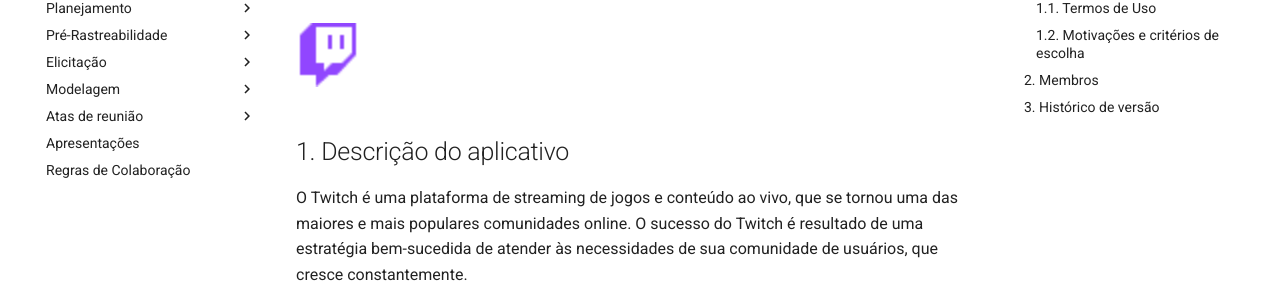
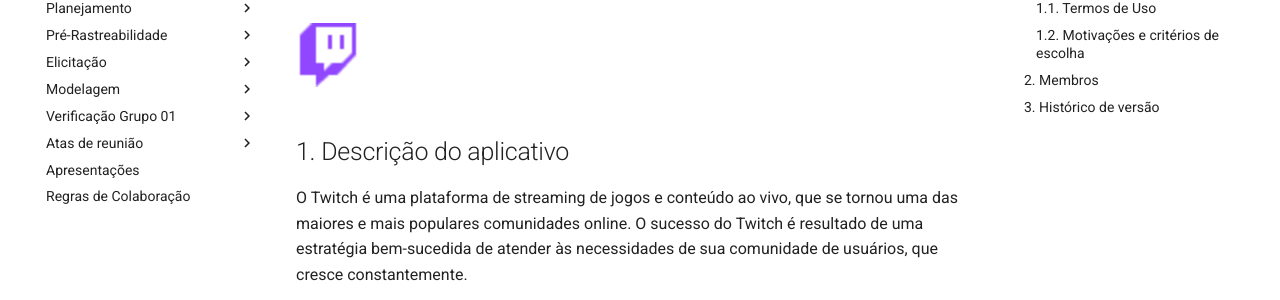
Before and after one commit to Requisitos-de-Software/2023.1-Twitch, an MkDocs documentation site: the page built from docs/index.md, in a window 1280 px wide. Shown: the part 157-457 px from the top of the page. Built offline with MkDocs 1.6.1 and Material for MkDocs 9.7.7, drawn with Linux system fonts in a browser that asks for light colours; comment, search, counter and statistics services are not loaded; some of the changed lines change nothing that is shown.

Commit message:
linkando artefatos ao mkdocs

```diff
--- a/mkdocs.yml
+++ b/mkdocs.yml
@@ -55,6 +55,11 @@
     - User Stories: ./modelagem/user_stories.md
     - NFR Framework: ./modelagem/nfr.md
     - Backlog do produto: ./modelagem/backlog.md
+  - Verificação Grupo 01:
+    - Planejamento da Verificação: ./verificacao_grupo01/planejamento.md
+    - Especificação Suplementar: ./verificacao_grupo01/verifica01_espsuplementar.md
+    - Personas: ./verificacao_grupo01/verifica01_personas.md
+    - Técnica de Priorização $100: ./verificacao_grupo01/verifica01_$100.md
   - Atas de reunião:
     - Reunião 1: ./atas/reuniao_1.md
     - Reunião 2: ./atas/reuniao_2.md
```
